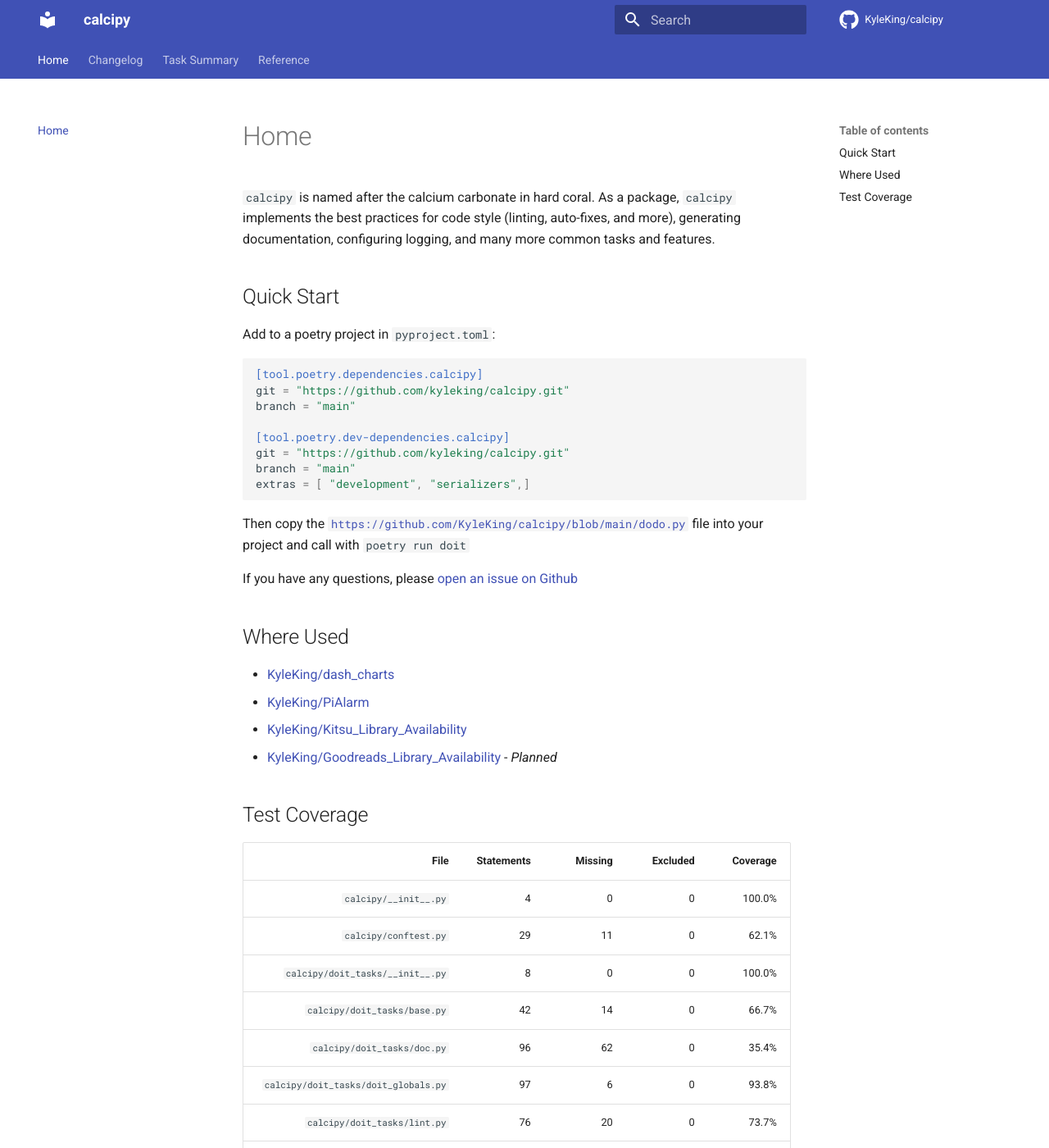
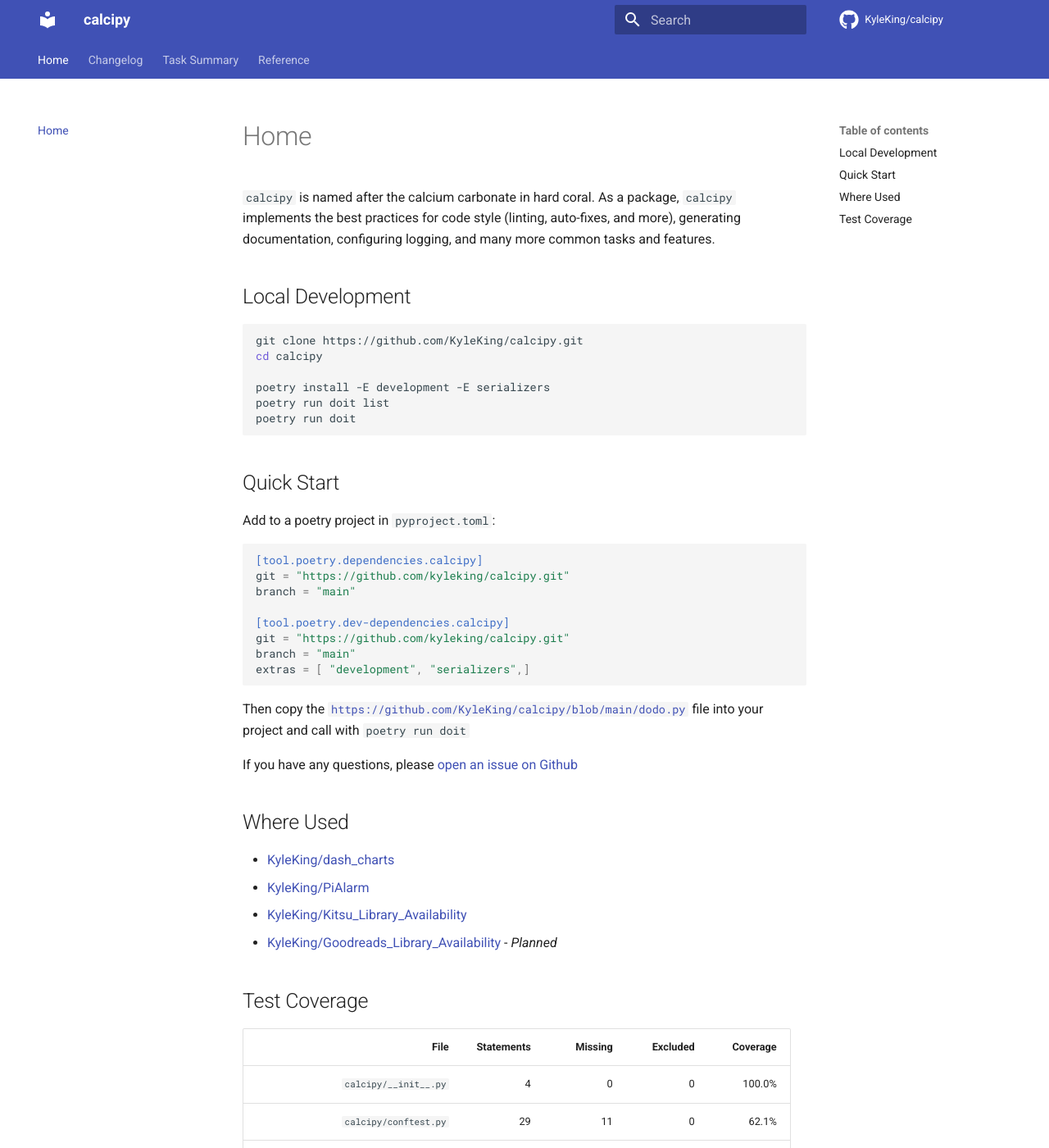
Before and after one commit to KyleKing/calcipy, an MkDocs documentation site: the page built from docs/index.md, in a window 1280 px wide and 1400 px high. Shown: the whole window at 82% size. Built offline with MkDocs 1.6.1 and Material for MkDocs 9.7.7, drawn with Linux system fonts in a browser that asks for light colours; comment, search, counter and statistics services are not loaded; some of the changed text lies outside the part shown.

Commit message:
docs: extras do not appear, so remove req task

````diff
--- a/README.md
+++ b/README.md
@@ -1,6 +1,17 @@
 <!-- TODO: Add a banner image -->
 
 `calcipy` is named after the calcium carbonate in hard coral. As a package, `calcipy` implements the best practices for code style (linting, auto-fixes, and more), generating documentation, configuring logging, and many more common tasks and features.
+
+## Local Development
+
+```sh
+git clone https://github.com/KyleKing/calcipy.git
+cd calcipy
+
+poetry install -E development -E serializers
+poetry run doit list
+poetry run doit
+```
 
 ## Quick Start
 
@@ -38,15 +49,15 @@
 | --: | --: | --: | --: | --: |
 | `calcipy/__init__.py` | 4 | 0 | 0 | 100.0% |
 | `calcipy/conftest.py` | 29 | 11 | 0 | 62.1% |
-| `calcipy/doit_tasks/__init__.py` | 8 | 0 | 0 | 100.0% |
-| `calcipy/doit_tasks/base.py` | 42 | 14 | 0 | 66.7% |
+| `calcipy/doit_tasks/__init__.py` | 7 | 0 | 0 | 100.0% |
+| `calcipy/doit_tasks/base.py` | 35 | 11 | 0 | 68.6% |
 | `calcipy/doit_tasks/doc.py` | 96 | 62 | 0 | 35.4% |
 | `calcipy/doit_tasks/doit_globals.py` | 97 | 6 | 0 | 93.8% |
-| `calcipy/doit_tasks/lint.py` | 76 | 20 | 0 | 73.7% |
+| `calcipy/doit_tasks/lint.py` | 69 | 17 | 0 | 75.4% |
 | `calcipy/doit_tasks/tag_collector.py` | 87 | 36 | 0 | 58.6% |
 | `calcipy/doit_tasks/test.py` | 30 | 16 | 0 | 46.7% |
 | `calcipy/log_helpers.py` | 43 | 16 | 0 | 62.8% |
 
-Generated on: 2020-12-21T21:53:07.298420
+Generated on: 2020-12-22T22:47:46.494050
 
 <!-- /COVERAGE -->
--- a/dodo.py
+++ b/dodo.py
@@ -48,8 +48,6 @@
 # Create list of all tasks run with `poetry run doit`
 DOIT_CONFIG = DOIT_CONFIG_RECOMMENDED
 
-# TODO: may need to run `poetry install -E development -E serializers` when first creating the environment?
-
 
 # TODO: Implement type checking with pytype, mypy, or other
 def task_type_checking() -> DoItTask:
````
Also changed, not shown: CHANGELOG.md (+1 -0 lines), TAG_SUMMARY.md (+2 -9 lines), requirements.txt (deleted, +0 -144 lines), 4 other files.
